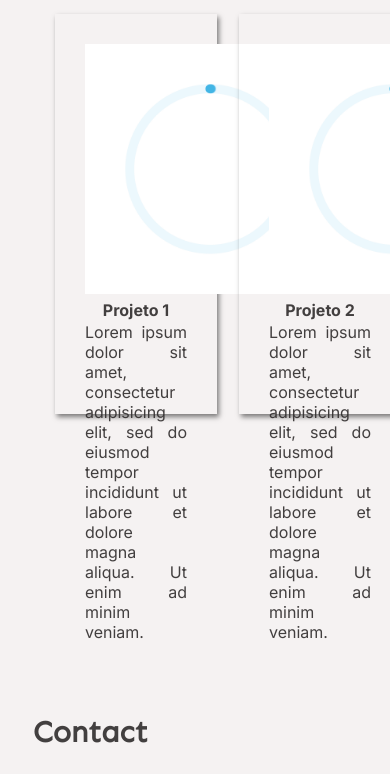
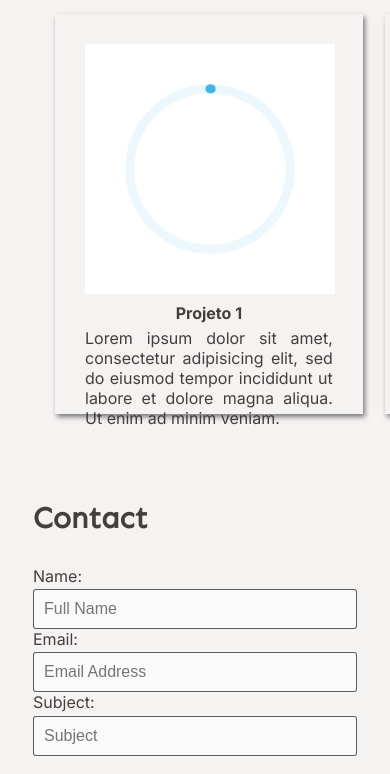
Before and after one commit to FernandoSegregio/dev, a React (Vite) app: page / in a window 390 px wide. Shown: the part 2072-2846 px from the top of the page. Built offline with nearby package versions, Linux system fonts and the light colour scheme.

Commit message:
style: coloca tamanho da versao mobile do carrossel.

```diff
--- a/src/index.css
+++ b/src/index.css
@@ -53,4 +53,7 @@
         height: 0;
         width: 0;
       }
+      .card{
+        width: 95%;
+      }
   }
```
